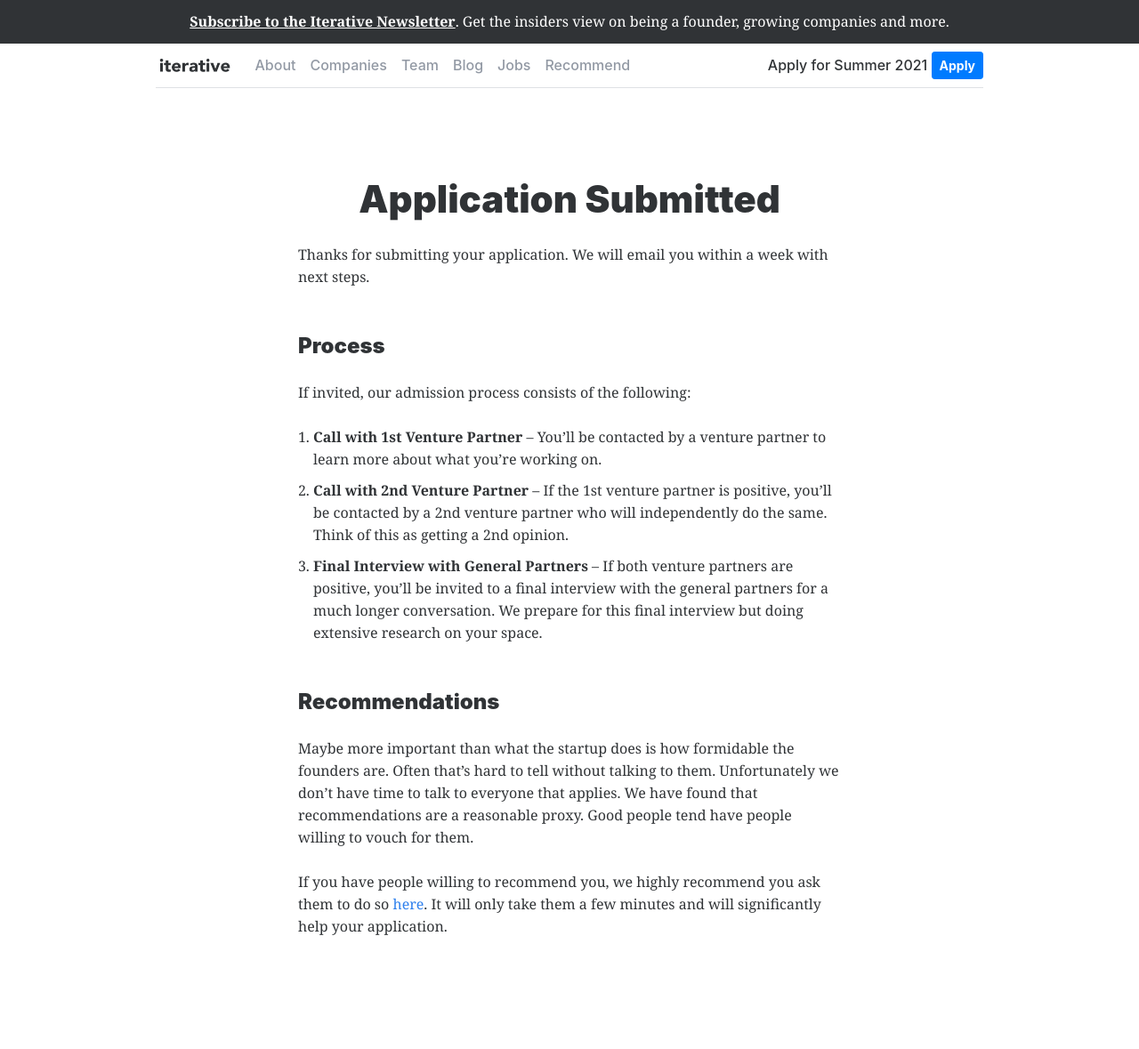
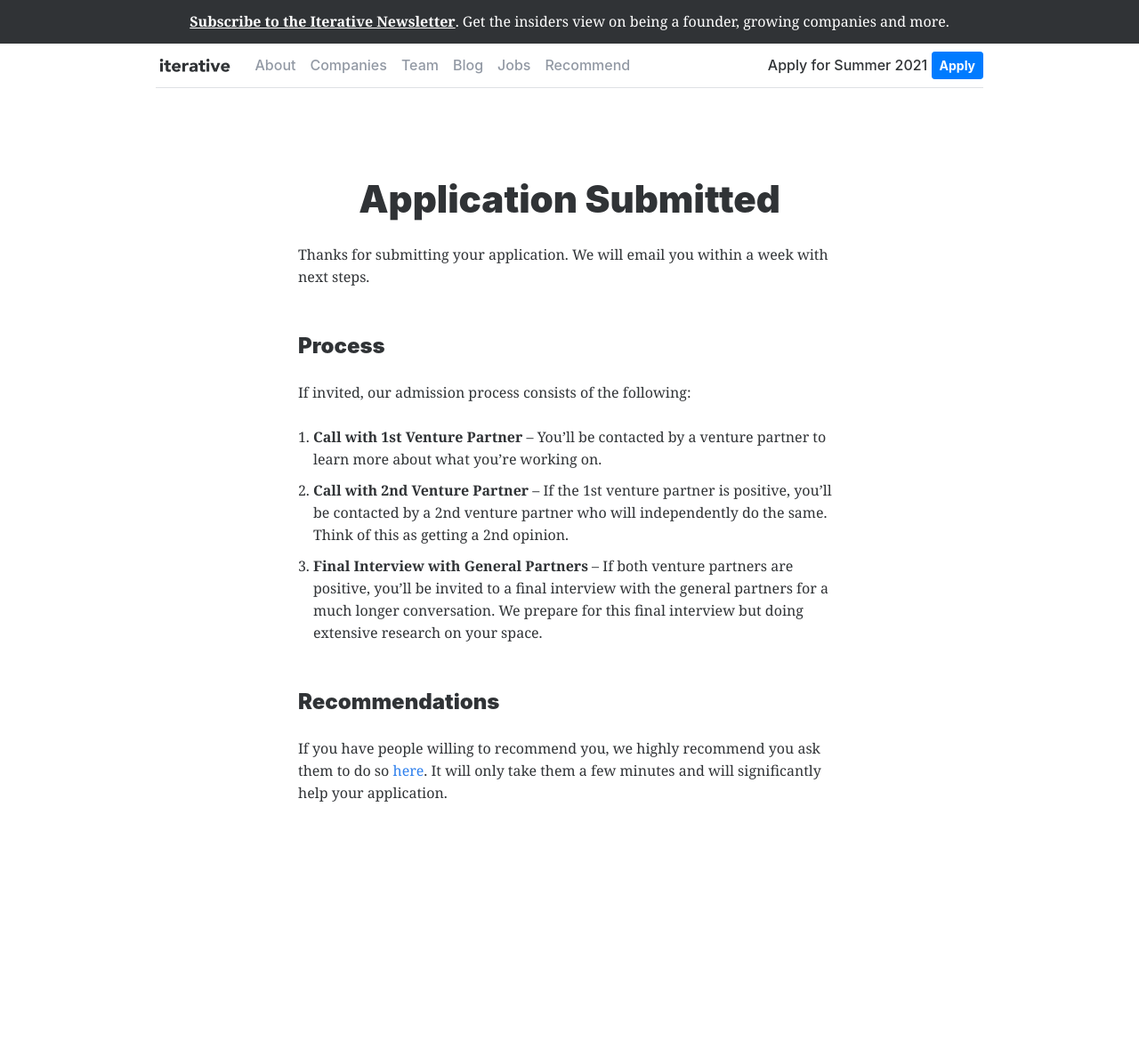
Before and after one commit to hsukenooi/iterative-website, a Jekyll site: the page built from application-submitted.md, in a window 1280 px wide. Shown: the whole page at 89% size. Built offline with Jekyll 4.4.1, drawn with Linux system fonts in a browser that asks for light colours; comment, search, counter and statistics services are not loaded; after the commit the page ends 1029 px from its top, so only the background shows below that.

```diff
--- a/application-complete.md
+++ b/application-submitted.md
@@ -15,6 +15,4 @@
 
 ## Recommendations
 
-Maybe more important than what the startup does is how formidable the founders are. Often that’s hard to tell without talking to them. Unfortunately we don’t have time to talk to everyone that applies. We have found that recommendations are a reasonable proxy. Good people tend have people willing to vouch for them.
-
 If you have people willing to recommend you, we highly recommend you ask them to do so [here]({{site.url}}/recommend). It will only take them a few minutes and will significantly help your application.
```
Also changed, not shown: apply.md (+5 -1 lines).
